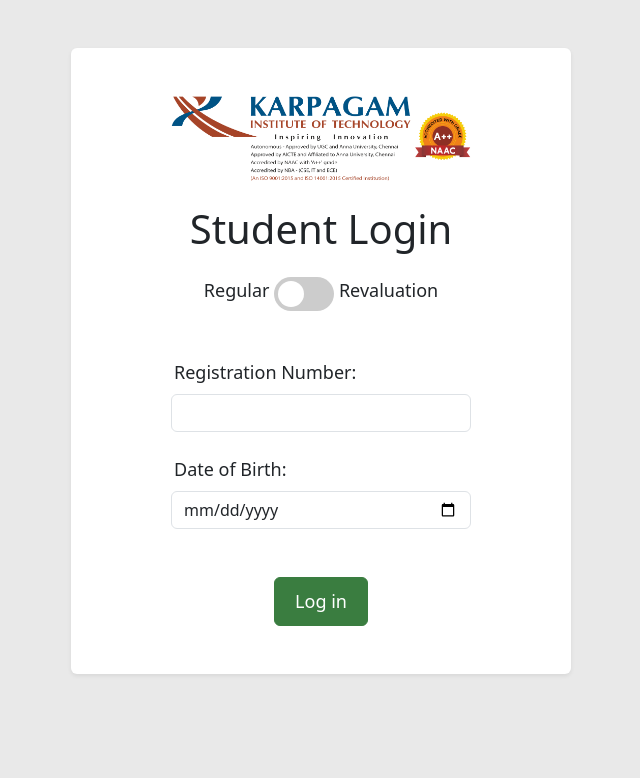
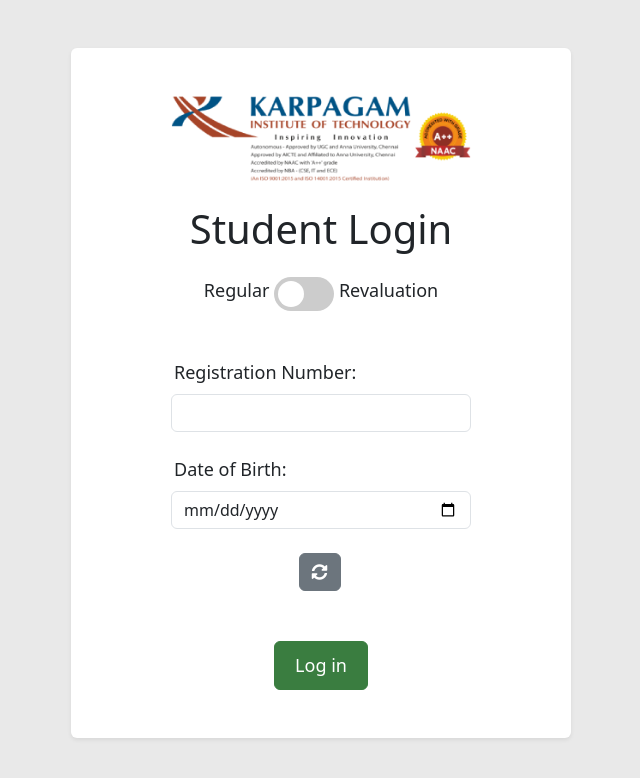
Before and after one commit to INPATHTAMILAN-M/result_management, a Django app: page / in a window 1280 px wide. Shown: the top 778 px of the page, without its empty margins (319-959 px from the left). Run offline with Django 5.2, Linux system fonts and the light colour scheme; some libraries are stand-ins or nearby versions.

Commit message:
student_login html changed, logo changed

```diff
--- a/templates/student_login.html
+++ b/templates/student_login.html
@@ -8,6 +8,7 @@
     <link rel="icon" href="{% static 'images/KIT-LOGO-ICON.png' %}">
     <link rel="stylesheet" href="https://unpkg.com/bootstrap@5.3.3/dist/css/bootstrap.min.css">
     <script src="https://www.google.com/recaptcha/api.js" async defer></script>
+    <link rel="stylesheet" href="https://cdnjs.cloudflare.com/ajax/libs/font-awesome/5.15.4/css/all.min.css">
 
     {% load static %}
 </head>
@@ -123,6 +124,42 @@
     input:checked + .slider:before {
         transform: translateX(26px);
     }
+    .captcha-container {
+        display: flex;
+        flex-direction: column;
+        align-items: center;
+        margin-bottom: 1rem;
+    }
+
+    .captcha {
+        display: flex;
+        align-items: center;
+        justify-content: center;
+        margin-bottom: 1rem;
+    }
+
+    .captcha img {
+        border-radius: 5px;
+        margin-top: 10px;
+        margin-right: 2px;
+        margin-left: 5px;
+    }
+
+    .captcha input[type="text"] {
+        border-radius: 0.375rem;
+        border: 1px solid #dee2e6;
+        padding: 0.275rem 0.15rem;
+        font-size: 1rem;
+        width: 100%;
+        max-width: 170px; /* Adjust the width as needed */
+        margin-left: 5px;
+    }
+
+    #refreshCaptcha {
+        margin-left: 5px; /* Add some spacing between the CAPTCHA image and the refresh button */
+        margin-bottom: 10px;
+    }
+
 </style>
 <body>
     <div class="py-3 py-md-5">
@@ -170,11 +207,39 @@
                                     </div>
                                 </div>
                                 <div class="col-12">
-                                    {{ form.captcha }}
+                                    {% comment %} <label for="id_captcha_1" class="form-label">CAPTCHA:</label> {% endcomment %}
+                                    <div class="captcha-container text-center">
+                                        <div class="d-flex align-items-center justify-content-center">
+                                            <div class="captcha">
+                                                {{ form.captcha }}  <!-- This renders the CAPTCHA image and input field -->
+                                            </div>
+                                            <button type="button" class="btn btn-secondary me-2" id="refreshCaptcha">
+                                                <i class="fas fa-sync-alt"></i> <!-- Font Awesome refresh icon -->
+                                            </button>
+                                        </div>
+                                    </div>
                                     <div class="invalid-feedback">
                                         Please complete the CAPTCHA.
                                     </div>
                                 </div>
+
+                                <script src="https://code.jquery.com/jquery-3.6.0.min.js"></script>
+                                <script>
+                                    $(document).ready(function () {
+                                        // Refresh CAPTCHA
+                                        $('#refreshCaptcha').on('click', function() {
+                                            $.get('/captcha/refresh/', function(data) {
+                                                console.log(data); // Debugging: Check the response
+                                                $('.captcha img').attr('src', data.image_url); // Update the CAPTCHA image
+                                                $('input[name="captcha_0"]').val(data.key); // Update the hidden CAPTCHA key
+                                            });
+                                        });
+                                    });
+                                </script>
+
+
+
+
                                 <div class="col-12 text-center">
                                     <div class="d-flex justify-content-center">
                                         <button type="submit" class="btn btn-primary">
@@ -199,6 +264,7 @@
     <script src="https://code.jquery.com/jquery-3.6.0.min.js"></script>
 
     <script>
+
         // Form validation script
         (function () {
             'use strict'
@@ -218,9 +284,6 @@
                     }
                 }
 
-                form.classList.add('was-validated')
-            }, false)
-        })()
 
             $(document).ready(function () {
                 // Initially show 'Regular' when the page loads
@@ -247,6 +310,8 @@
                     }).appendTo(this);
                 });
             });
+        });
+    });
 
     </script>
 </body>
```
Also changed, not shown: account/forms.py (+1 -6 lines), static/images/KIT-logo.png.
